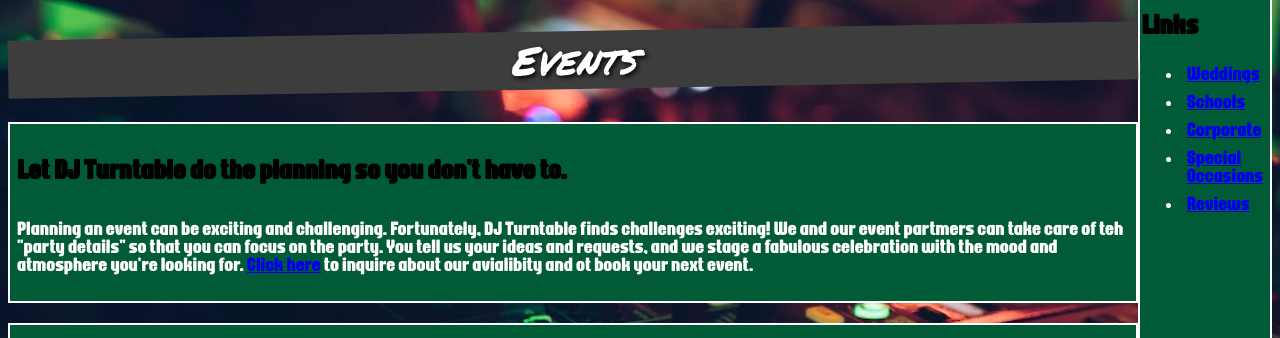
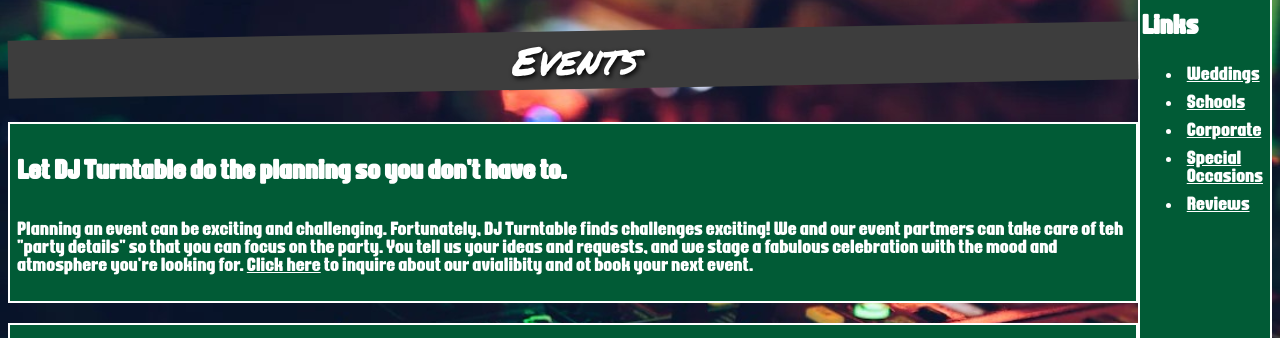
Before and after one commit to flin006/DJTurnTable, a plain HTML site: page events.html in a window 1280 px wide. Shown: the part 102-440 px from the top of the page. Drawn offline with nearby package versions, Linux system fonts and the light colour scheme.

Commit message:
Update style.css
events page

```diff
--- a/style.css
+++ b/style.css
@@ -15,6 +15,9 @@ img, video, audio {
 65% { left: -200%; }
 }
 
+.intro a{
+  color:white;
+}
 
 div #slider {
   overflow: hidden;
@@ -56,6 +59,8 @@ html {
 aside{
   grid-area:aside;
 }
+
+
 
 /* header and nav */
 .headerpic{
@@ -184,7 +189,7 @@ h3{
 .review{
   grid-area: review;
 }
-.diff{
+.diff, aside a{
   color:white;
 }
 /***********Silver***********/
@@ -202,6 +207,10 @@ h3{
   color: black;
   font-family: Recky;
   font-size:1.7em;
+}
+
+.intro h3, aside h2{
+  color:white;
 }
 
 .silver li, .gold li, .platinum li{
```
